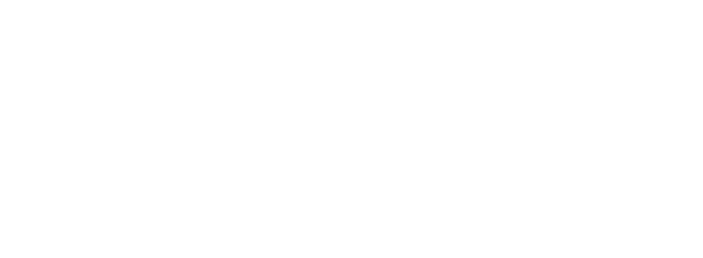
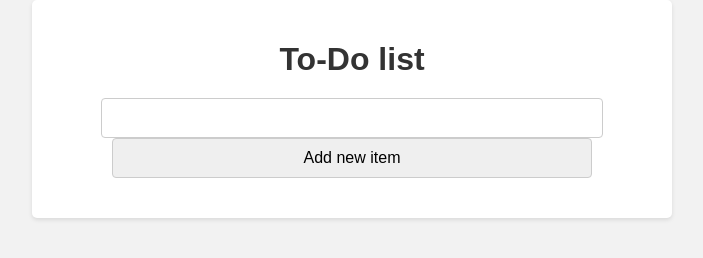
Before and after one commit to LehtinenJoona/Web-Technologies, a plain HTML site: page HtmlJsAssingment/index.html in a window 1280 px wide. Shown: the whole page, without its empty margins (288-991 px from the left). Drawn offline with Linux system fonts and the light colour scheme.

Commit message:
modified:   HtmlJsAssingment/index.html 	modified:   HtmlJsAssingment/script.js

```diff
--- a/HtmlJsAssingment/index.html
+++ b/HtmlJsAssingment/index.html
@@ -3,19 +3,27 @@
 <head>
   <title>To-Do List</title>
   <!-- TODO: Add referece to your styles file -->
+  <link rel="stylesheet" type="text/css" href="styles.css">
 </head>
 <body>
   <div class="container">
     <!-- TODO: Add header for your todo list -->
+    <h1>
+      To-Do list
+    </h1>
     <div class="input-container">
         <!-- TODO: Add input field with todoInput id and placeholder text -->
+        <input type="text"  id="todoInput">
+
 
         <!-- TODO: Add button to add new todo item -->
+        <input type="button" value="Add new item">
     </div>
     <!-- List for todo list items  -->
     <ul id="todoList">
     </ul>
   </div>
   <!-- TODO: Add reference to your javascript file -->
+  <script src="script.js"></script>
 </body>
 </html>
--- a/HtmlJsAssingment/script.js
+++ b/HtmlJsAssingment/script.js
@@ -1,6 +1,7 @@
 // Add new todo task to todoList
 function addTodo() {
     // TODO: Get the value from todoInput element
+    document.getElementById("todoinput")
 
     // TODO: Check that input value was provided
 
```
